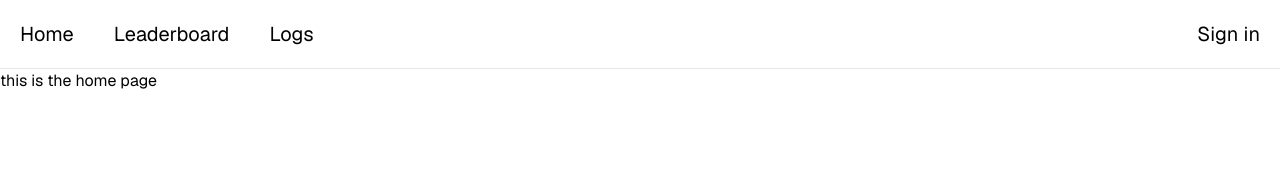
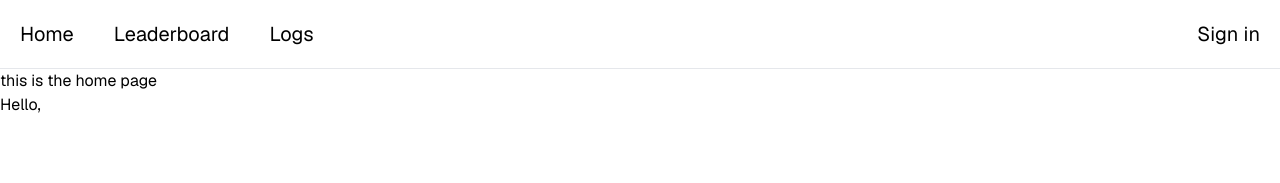
Before and after one commit to maxng17/we_are_the_champions, a Next.js app: page /home in a window 1280 px wide. Shown: the top 183 px of the page. Built offline with nearby package versions, Linux system fonts and the light colour scheme; no server answers.

Commit message:
Simple fetching of user data

```diff
--- a/src/app/home/page.tsx
+++ b/src/app/home/page.tsx
@@ -1,9 +1,17 @@
+import { auth } from "@clerk/nextjs/server";
+
 export default function StartPage() {
+
+    const {userId} = auth();
+
     return (
         <div>
             <h1>
                 this is the home page
             </h1>
+            <h1>
+                Hello, {userId}
+            </h1>
         </div>
     )
 }
```
